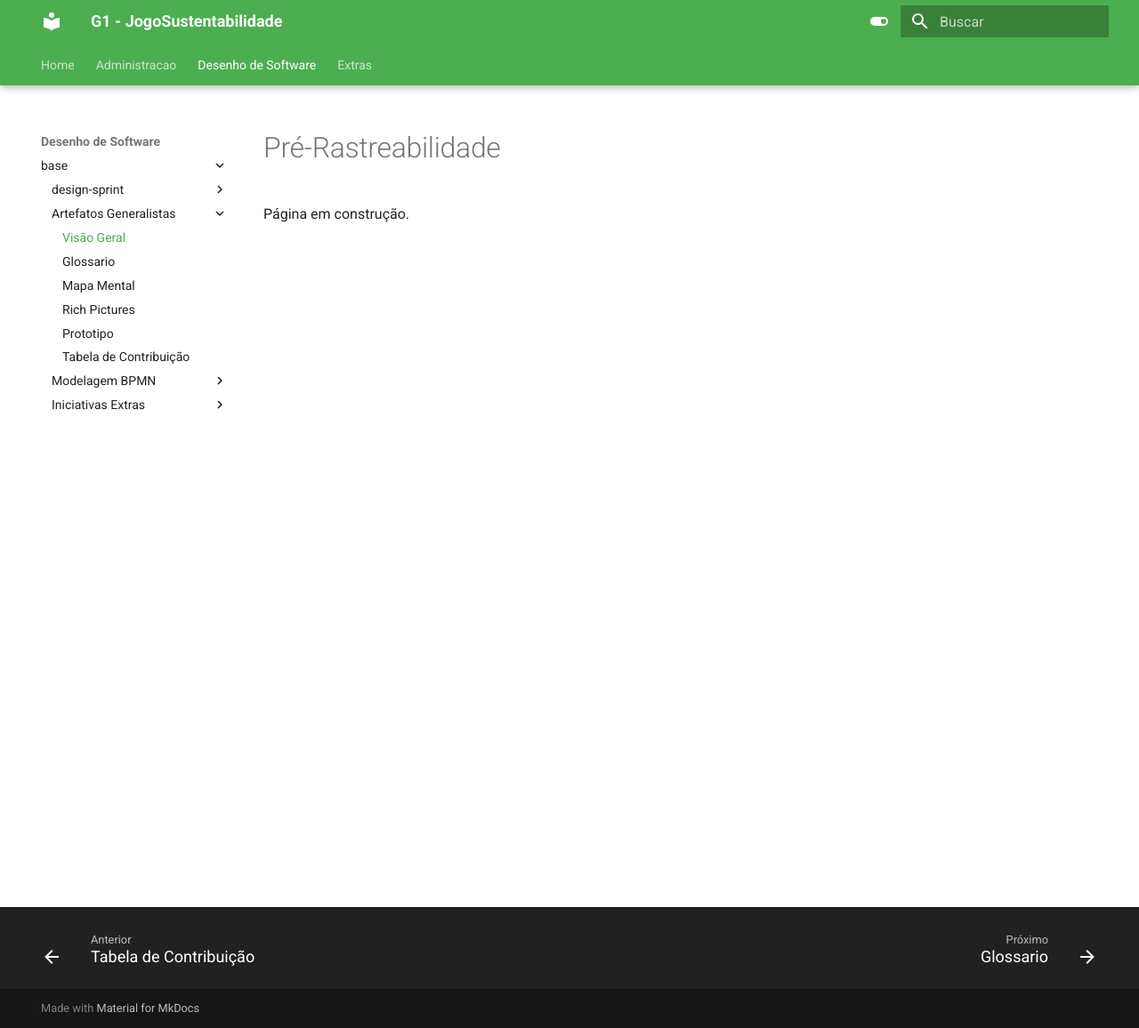
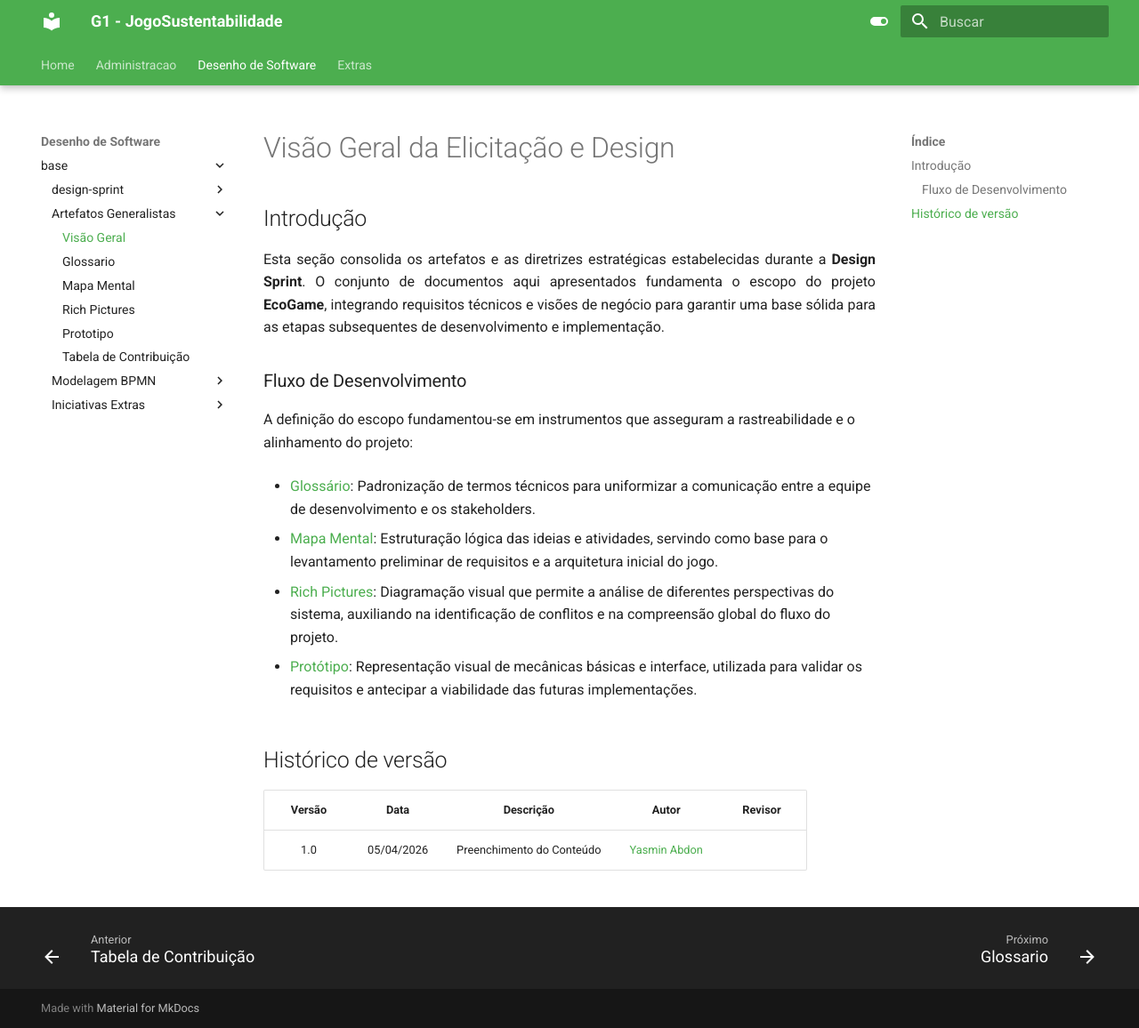
Before and after one commit to UnBArqDsw2026-1-Turma01/2026.1-T01_G1_FCTE_EcoGame_JogoSustentabilidade, an MkDocs documentation site: the page built from docs/desenho-de-software/base/artefatos-generalistas/01-Visao-geral.md, in a window 1280 px wide and 1156 px high. Shown: the whole window at 89% size. Built offline with MkDocs 1.6.1 and Material for MkDocs 9.7.7, drawn with Linux system fonts in a browser that asks for light colours.

Commit message:
[FEAT] Adicionando conteudo a artefatos-generalistas/01-visao-geral

```diff
--- a/docs/desenho-de-software/base/artefatos-generalistas/01-Visao-geral.md
+++ b/docs/desenho-de-software/base/artefatos-generalistas/01-Visao-geral.md
@@ -1,3 +1,21 @@
-# Pré-Rastreabilidade
+# Visão Geral da Elicitação e Design
 
-Página em construção.
+## Introdução
+<p align="justify">Esta seção consolida os artefatos e as diretrizes estratégicas estabelecidas durante a <b>Design Sprint</b>. O conjunto de documentos aqui apresentados fundamenta o escopo do projeto <b>EcoGame</b>, integrando requisitos técnicos e visões de negócio para garantir uma base sólida para as etapas subsequentes de desenvolvimento e implementação.</p>
+
+### Fluxo de Desenvolvimento
+A definição do escopo fundamentou-se em instrumentos que asseguram a rastreabilidade e o alinhamento do projeto:
+
+- [Glossário](../artefatos-generalistas/02-Glossario.md): Padronização de termos técnicos para uniformizar a comunicação entre a equipe de desenvolvimento e os stakeholders.
+
+- [Mapa Mental](../artefatos-generalistas/03-Mapa-mental.md): Estruturação lógica das ideias e atividades, servindo como base para o levantamento preliminar de requisitos e a arquitetura inicial do jogo.
+
+- [Rich Pictures](../artefatos-generalistas/04-Rich-pictures.md): Diagramação visual que permite a análise de diferentes perspectivas do sistema, auxiliando na identificação de conflitos e na compreensão global do fluxo do projeto.
+
+- [Protótipo](../artefatos-generalistas/05-Prototipo.md): Representação visual de mecânicas básicas e interface, utilizada para validar os requisitos e antecipar a viabilidade das futuras implementações.
+
+## Histórico de versão
+
+| Versão |    Data    |          Descrição          |         Autor                               |       Revisor                                      |
+| :----: | :--------: | :-------------------------: | :-----------------------------------------: | :------------------------------------------------: |
+|  1.0   | 05/04/2026 | Preenchimento do Conteúdo | [Yasmin Abdon](https://github.com/yaabdon) | |
--- a/mkdocs.yml
+++ b/mkdocs.yml
@@ -57,7 +57,7 @@
         - 24/03/2026: administracao/reunioes/20260324.md
         - 26/03/2026: administracao/reunioes/20260326.md
         - 27/03/2026: administracao/reunioes/20260327.md
-        - ata-modelo: administracao/reunioes/atamodelo.md
+        # - ata-modelo: administracao/reunioes/atamodelo.md
       - Entrevistas:
         - 03/04/2026: administracao/entrevistas/entrevista20260403.md
         - 02/04/2026(noite): administracao/entrevistas/entrevista20260402.md
```
